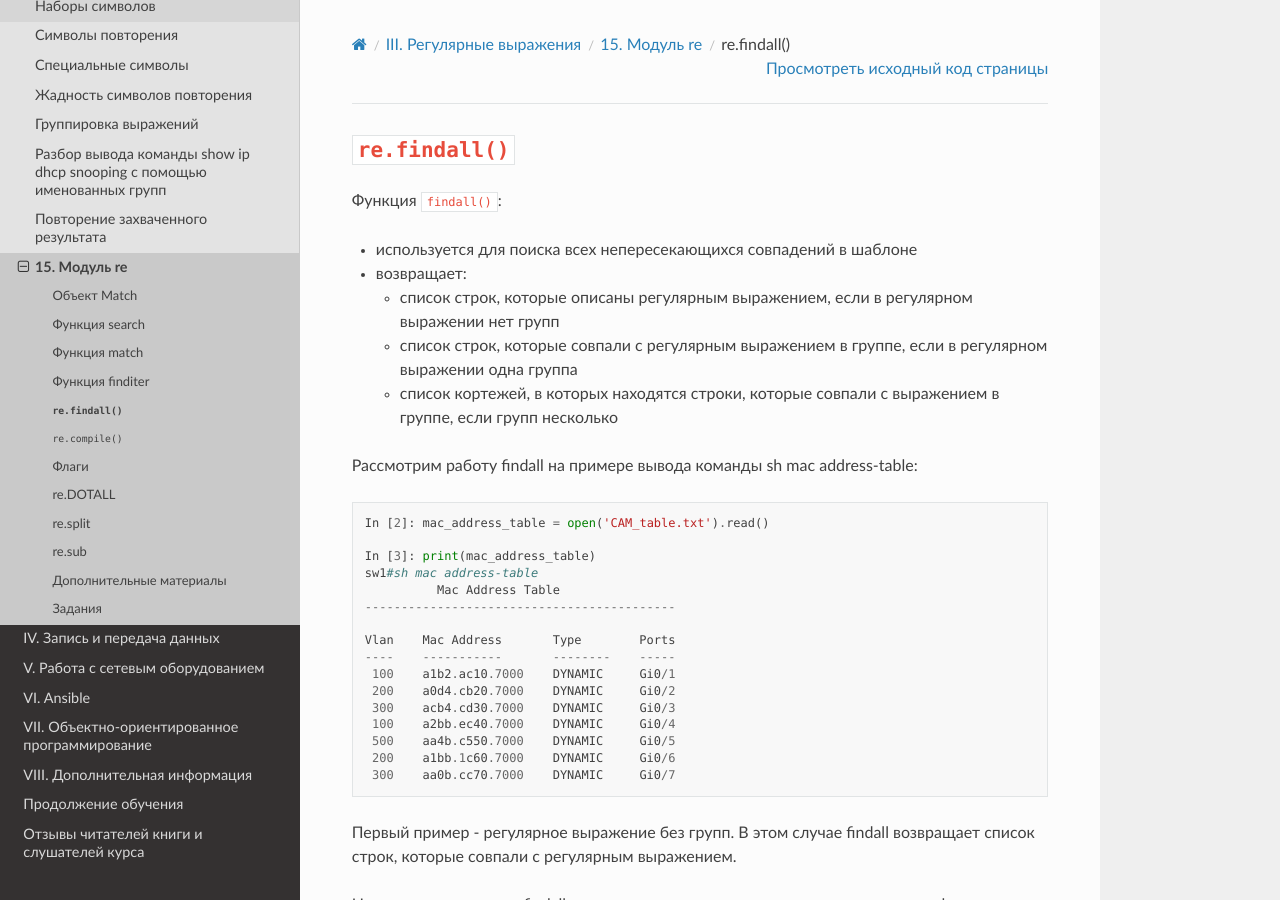
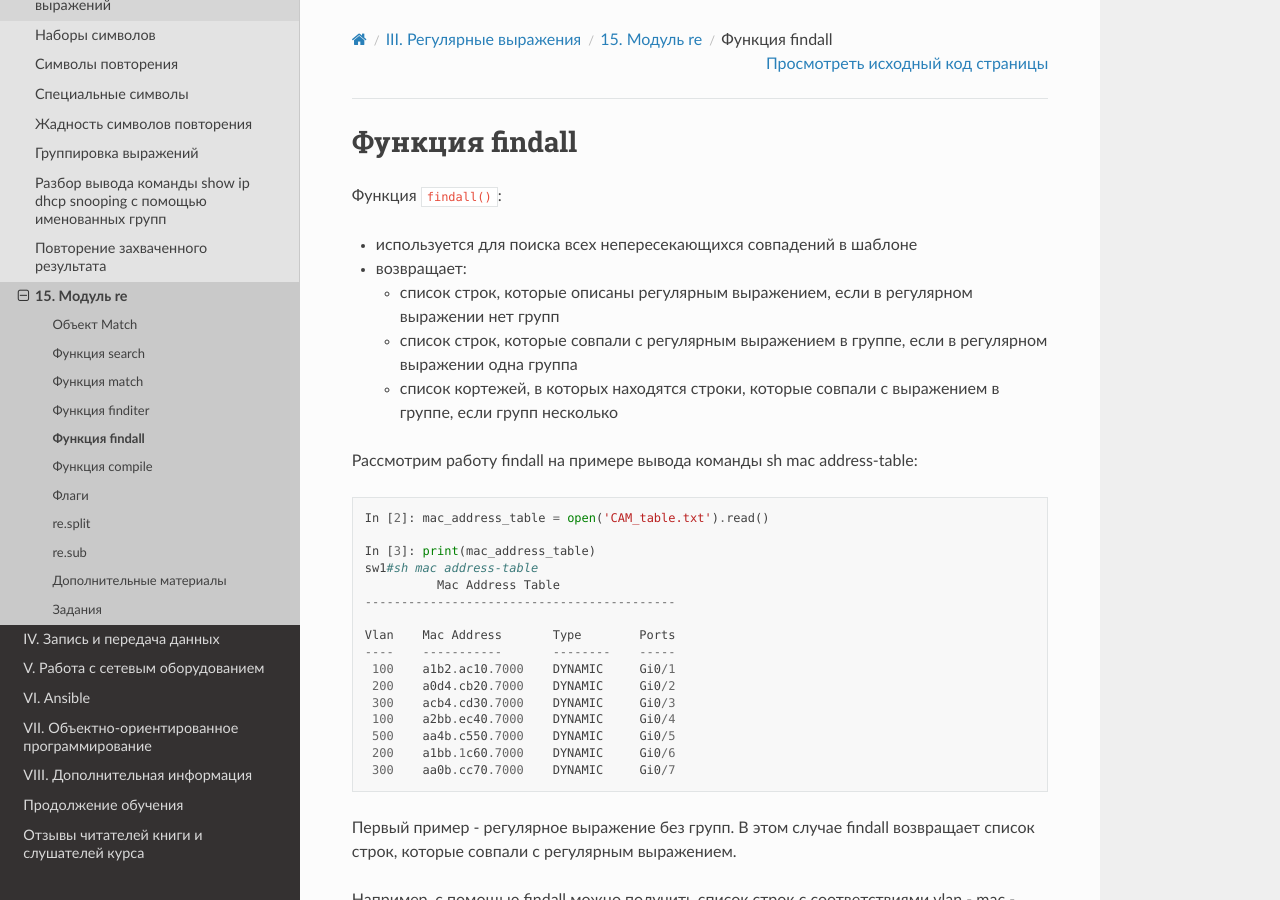
Before and after one commit to natenka/pyneng-book, a Sphinx documentation site: the page built from docs/source/book/15_module_re/5_re_findall.rst, in a window 1280 px wide and 900 px high. Built offline with Sphinx 7.4.7 and the Read the Docs theme 2.0.0, drawn with Linux system fonts in a browser that asks for light colours; pages that are not in the unit, such as notebooks, are missing from menus.

Commit message:
15_re done

```diff
--- a/docs/source/book/15_module_re/5_re_compile.rst
+++ b/docs/source/book/15_module_re/5_re_compile.rst
@@ -1,5 +1,5 @@
-``re.compile()``
-~~~~~~~~~~~~~~~~
+Функция compile
+---------------
 
 В Python есть возможность заранее скомпилировать регулярное выражение, а
 затем использовать его. Это особенно полезно в тех случаях, когда
--- a/docs/source/book/15_module_re/5_re_findall.rst
+++ b/docs/source/book/15_module_re/5_re_findall.rst
@@ -1,5 +1,5 @@
-``re.findall()``
-~~~~~~~~~~~~~~~~
+Функция findall
+----------------
 
 Функция ``findall()``:
 
--- a/docs/source/book/15_module_re/5_re_flags.rst
+++ b/docs/source/book/15_module_re/5_re_flags.rst
@@ -1,5 +1,5 @@
 Флаги
-~~~~~
+-----
 
 При использовании функций или создании скомпилированного регулярного
 выражения можно указывать дополнительные флаги, которые влияют на
@@ -21,7 +21,7 @@
 `документации <https://docs.python.org/3/library/re.html#re.A>`__.
 
 re.DOTALL
-~~~~~~~~~
+^^^^^^^^^
 
 С помощью регулярных выражений можно работать и с многострочной строкой.
 
--- a/docs/source/book/15_module_re/5_re_split.rst
+++ b/docs/source/book/15_module_re/5_re_split.rst
@@ -1,5 +1,5 @@
 re.split
-~~~~~~~~
+--------
 
 Функция split работает аналогично методу split в строках,
 но в функции re.split можно использовать регулярные выражения, а
--- a/docs/source/book/15_module_re/5_re_sub.rst
+++ b/docs/source/book/15_module_re/5_re_sub.rst
@@ -1,5 +1,5 @@
 re.sub
-~~~~~~
+------
 
 Функция re.sub работает аналогично методу replace в строках.
 Но в функции re.sub можно использовать регулярные выражения, а значит,
```
